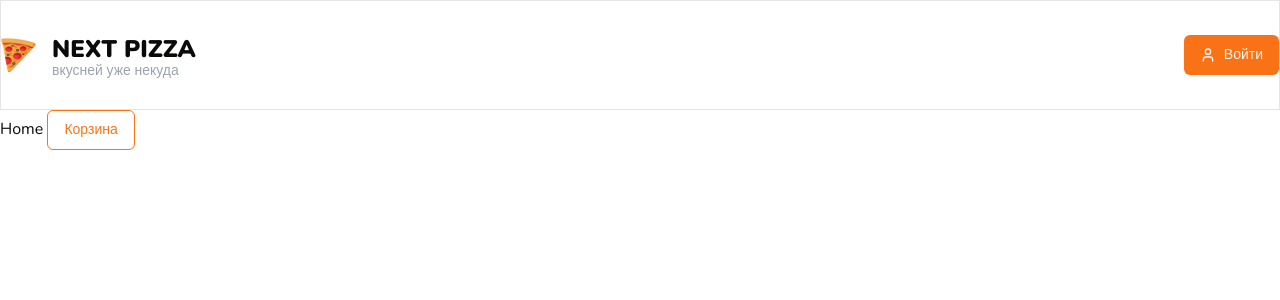
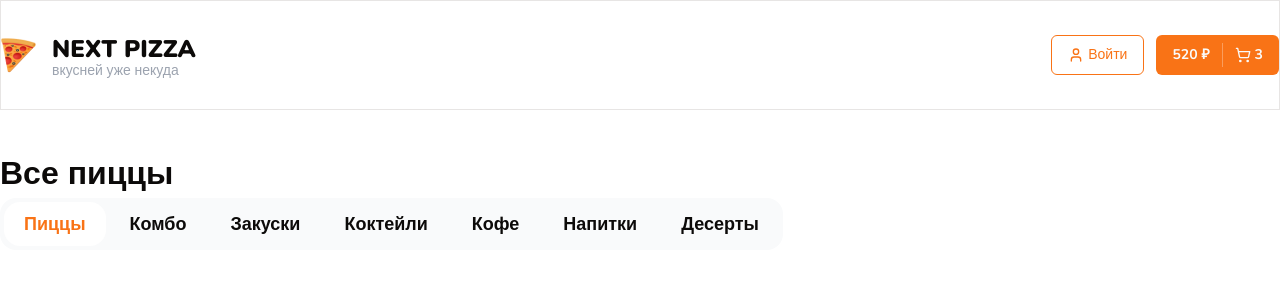
Before and after one commit to Fids2323/next-pizza, a Next.js app: page / in a window 1280 px wide. Shown: the top 300 px of the page. Built offline with nearby package versions, Linux system fonts and the light colour scheme.

Commit message:
tittle & categories

```diff
--- a/src/app/layout.tsx
+++ b/src/app/layout.tsx
@@ -1,7 +1,7 @@
 import type { Metadata } from "next";
 import { Nunito } from "next/font/google";
 import "./globals.css";
-import Header from "@/components/shared/Header";
+import { Header } from "@/components/shared";
 
 const nunito = Nunito({ subsets: ["cyrillic"],
   variable:'--font-nunito',
--- a/src/app/page.tsx
+++ b/src/app/page.tsx
@@ -1,9 +1,13 @@
-import { Button } from "@/components/ui/button";
+import { Categories, Container, Title } from "@/components/shared";
 
 
 export default function Home() {
   return (
-    <div className="">Home <Button variant='outline'>Корзина</Button></div>
-
+		<>
+			<Container className="mt-10">
+				<Title text="Все пиццы" size="lg" className="font-extrabold" />
+				<Categories/>
+			</Container>
+		</>
   );
 }
--- /dev/null
+++ b/src/components/shared/Categories.tsx
@@ -0,0 +1,22 @@
+import { cn } from '@/lib/utils';
+import React from 'react';
+
+interface Props {
+className?: string;
+}
+
+const categories:string[] = ['Пиццы', 'Комбо', "Закуски", "Коктейли", "Кофе", "Напитки", "Десерты"];
+
+const activeIndex = 0;
+
+export const Categories: React.FC<Props> = ({ className }) => {
+	return (
+		<div className={cn('inline-flex bg-gray-50 gap-1 p-1 rounded-2xl', className)}>
+			{categories.map((category, index) => (
+				<a  key={index} className={cn('flex items-center font-bold h-11 rounded-2xl px-5 text-lg', activeIndex === index && "bg-white text-primary ")}>
+					<button>{category}</button>
+				</a>
+			))}
+		</div>
+	);
+};
--- a/src/components/shared/Container.tsx
+++ b/src/components/shared/Container.tsx
@@ -5,12 +5,10 @@ interface ContainerProps {
   className?:string;
 }
 
-const Container: FC<React.PropsWithChildren<ContainerProps>> = ({ className,children }) => {
+export const Container: FC<React.PropsWithChildren<ContainerProps>> = ({ className,children }) => {
   return (
     <div className={cn('mx-auto max-w-[1280px]',className)}>
         {children}
     </div>
   )
 }
-
-export default Container;
--- a/src/components/shared/Header.tsx
+++ b/src/components/shared/Header.tsx
@@ -1,15 +1,15 @@
 import { cn } from '@/lib/utils';
 import React, { FC } from 'react'
-import Container from './Container';
 import Image from 'next/image';
 import { Button } from '../ui';
-import { User } from 'lucide-react';
+import {  ArrowRight, ShoppingCart, User } from 'lucide-react';
+import { Container } from './Container';
 
 interface HeaderProps {
   className?: string
 }
 
-const Header: FC<HeaderProps> = ({ className }) => {
+export const Header: FC<HeaderProps> = ({ className }) => {
   return (
     <header className={cn('border border-b',className)}>
         <Container className='flex items-center justify-between py-8'>
@@ -24,16 +24,26 @@ const Header: FC<HeaderProps> = ({ className }) => {
 
 
             {/* {right} */}
-            <div >
-                <Button className=" flex items-center gap-2">
+            <div  className='flex gap-3'>
+                <Button variant='outline' className="flex items-center gap-1">
                     <User size={16}/>
                     Войти
-                </Button>
+					</Button>
+
+					<div>
+						<Button className="group relative">
+							<b>520 ₽</b>
+							<span className='mx-3 w-[1px] bg-white/30 h-full'></span>
+							<div className="flex items-center gap-1 transition duration-300 group-hover:opacity-0">
+								<ShoppingCart size={16} />
+								<b>3</b>
+							</div>
+							<ArrowRight className='absolute opacity-0 w-5 right-5 -translate-x-2 transition duration-300 group-hover:opacity-100 group-hover:translate-x-0'/>
+						</Button>
+					</div>
             </div>
 
         </Container>
     </header>
   )
 }
-
-export default Header;
--- /dev/null
+++ b/src/components/shared/Title.tsx
@@ -0,0 +1,36 @@
+import clsx from 'clsx';
+import React from 'react';
+
+type TitleSize = 'xs' | 'sm' | 'md' | 'lg' | 'xl' | '2xl';
+
+interface Props {
+  size?: TitleSize;
+  className?: string;
+  text: string;
+}
+
+export const Title: React.FC<Props> = ({ text, size = 'sm', className }) => {
+  const mapTagBySize = {
+    xs: 'h5',
+    sm: 'h4',
+    md: 'h3',
+    lg: 'h2',
+    xl: 'h1',
+    '2xl': 'h1',
+  } as const;
+
+  const mapClassNameBySize = {
+    xs: 'text-[16px]',
+    sm: 'text-[22px]',
+    md: 'text-[26px]',
+    lg: 'text-[32px]',
+    xl: 'text-[40px]',
+    '2xl': 'text-[48px]',
+  } as const;
+
+  return React.createElement(
+    mapTagBySize[size],
+    { className: clsx(mapClassNameBySize[size], className) },
+    text,
+  );
+};
--- /dev/null
+++ b/src/components/shared/index.ts
@@ -0,0 +1,4 @@
+export { Header } from './Header';
+export { Container } from './Container'
+export { Title } from './Title';
+export {Categories} from './Categories'
```
